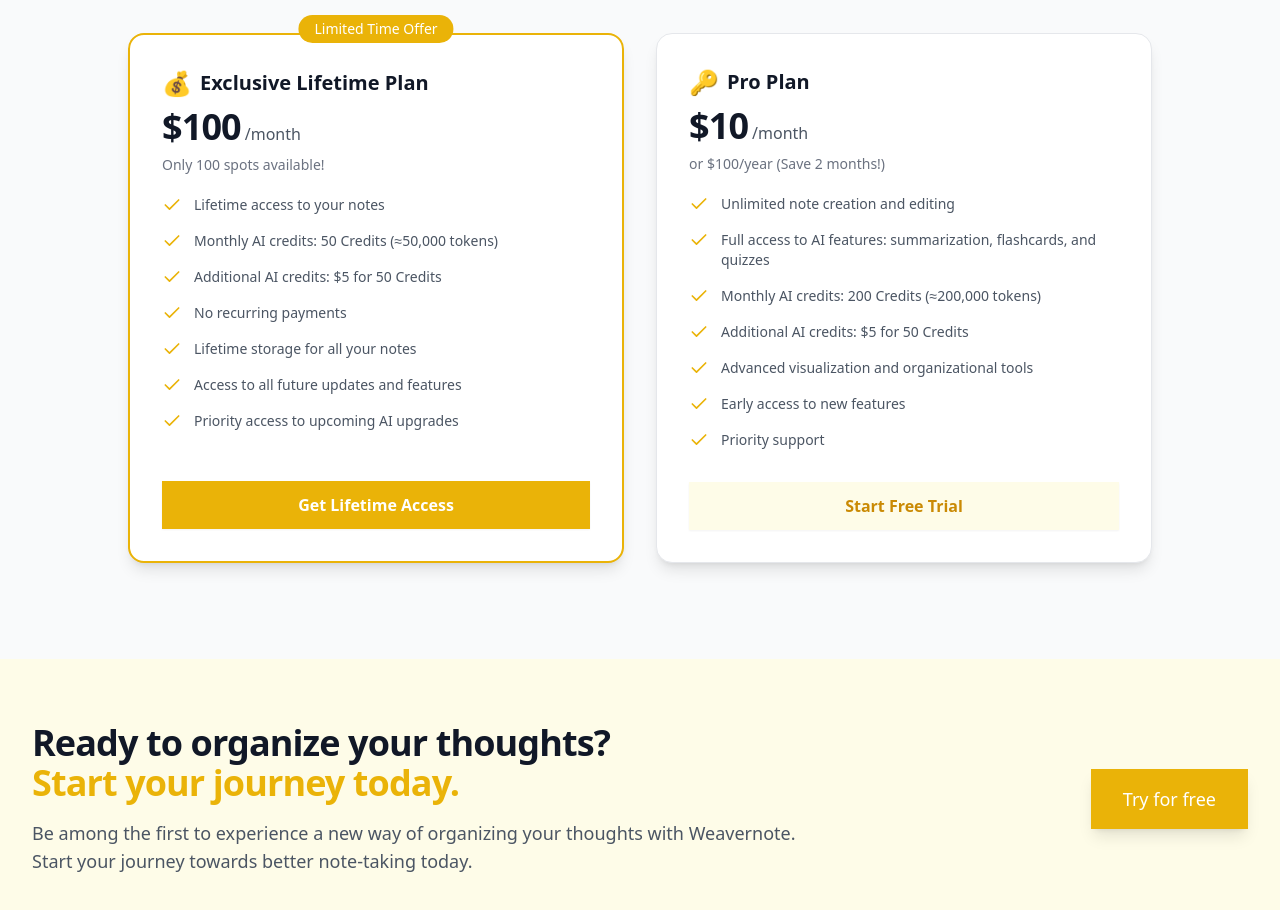
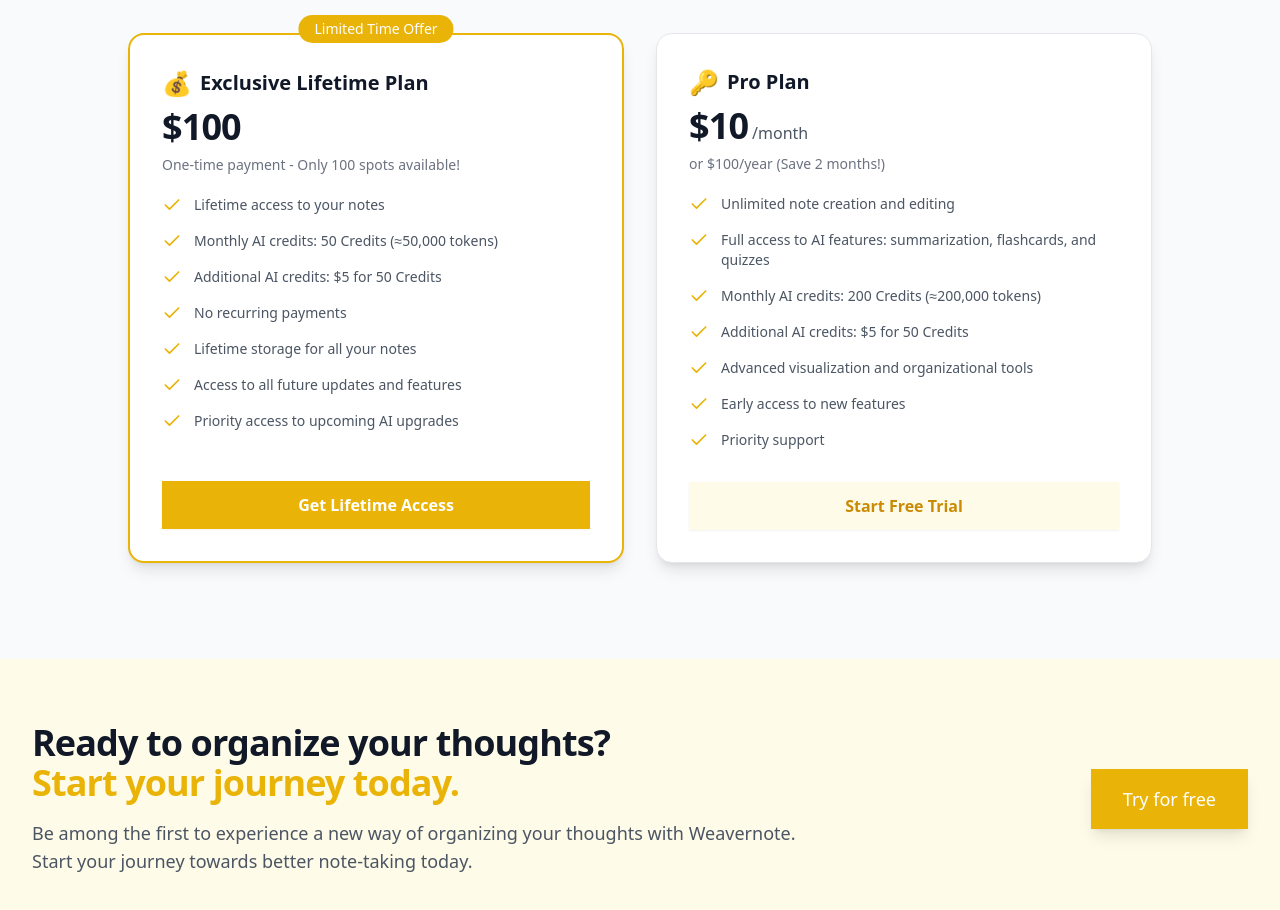
Before and after one commit to Yasind24/weavernote, a React (Vite) app: page / in a window 1280 px wide. Shown: the part 5040-5950 px from the top of the page. Built offline with nearby package versions, Linux system fonts and the light colour scheme; no server answers.

Commit message:
Pricing section updated

```diff
--- a/src/components/landing/PricingSection.tsx
+++ b/src/components/landing/PricingSection.tsx
@@ -36,7 +36,7 @@ function PricingCard({
         </div>
         <div className="flex items-baseline gap-1">
           <span className="text-4xl font-bold tracking-tight text-gray-900">{price}</span>
-          {!price.includes('year') && !price.includes('Lifetime') && <span className="text-gray-600">/month</span>}
+          {price === '$10' && <span className="text-gray-600">/month</span>}
         </div>
         <p className="mt-2 text-sm text-gray-500">{subtitle}</p>
       </div>
@@ -85,7 +85,7 @@ export function PricingSection({ onGetStarted }: PricingSectionProps) {
             <PricingCard
               title="Exclusive Lifetime Plan"
               price="$100"
-              subtitle="Only 100 spots available!"
+              subtitle="One-time payment - Only 100 spots available!"
               icon="💰"
               buttonText="Get Lifetime Access"
               onGetStarted={onGetStarted}
```
